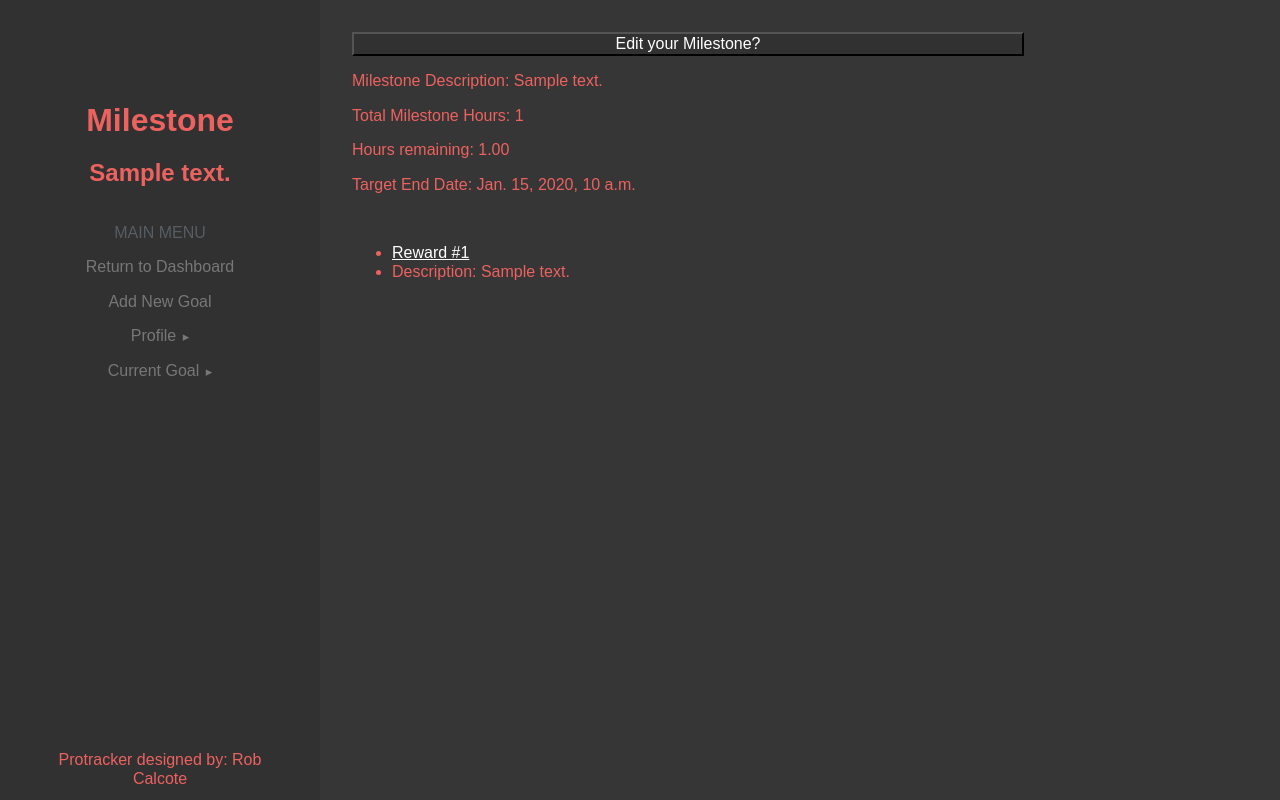
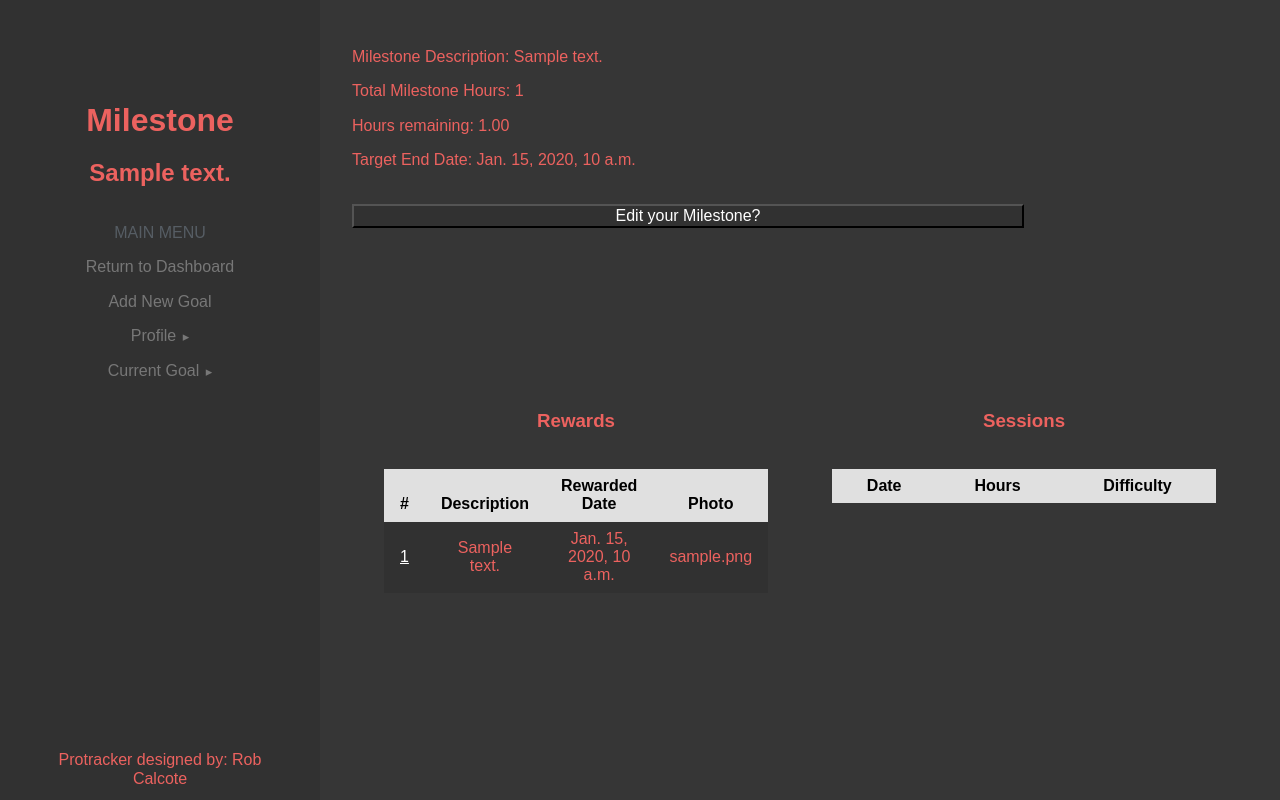
Before and after one commit to robcalcote/ten_thousand_hours, a Django app: page /tracker/1/milestone_detail/1/ in a window 1280 px wide. Run offline with Django 3.2, Linux system fonts and the light colour scheme; a user stored in the database is signed in; tables that the repository leaves empty hold one stand-in row (values such as "Sample post"); data that the repository does not hold is empty; some libraries are stand-ins or nearby versions.

Commit message:
forgot to commit last time...

```diff
--- a/protracker/static/tracker/style.css
+++ b/protracker/static/tracker/style.css
@@ -8,57 +8,59 @@
     box-sizing: border-box;
 }
 
-#layout {
-    height: 100%;
-    overflow:hidden;
-}
-
 a {
     color: white;
 }
 
 
+
+
 /* side bar is 1/4 of the page */
+#layout {
+    height: 100%;
+    overflow:hidden;
+}
 .left-bar {
     height: 100%;
     background-color: #313131;
     color: #ec625f;
     text-align: center;
 }
-
 .header {
     height: 25%;
 }
-
 h1 {
     padding: 70px 20px 0px 20px;
     margin: 0px;
     font: 2.125em;
 }
-
 h2 {
     text-align: center;
     padding: 20px;
     margin: 0px;
 }
-
 .nav-menu {
     height: 70%;
     background-color: #313131;
     color: #ec625f;
 }
-
 .footer-bar {
     height: 5%;
 }
-
 .footer-bar p {
     padding: 20px 0;
     margin: 0;
 }
 
 
+
+
 /* main bar is 3/4 of the page */
+h3 {
+    text-align: center;
+    padding: 10px;
+    margin: 0px;
+}
 .content {
     height: 100%;
     background-color: #363636;
@@ -74,7 +76,10 @@
 /* Overriding the above gutters for just the chart.js div */
 .content > .pure-g > div[class*="pure-u-1-1"] {
     padding: 0em;
-    box-sizing: border-box;
+}
+/* Overriding gutters for top_left and top_right titles */
+.content > #content-top > .pure-g > div[class="pure-u-1-2 section-title"] {
+    padding: 0em;
 }
 
 #content-top {
@@ -87,6 +92,14 @@
 
 .pure-u-1-1 {
     height: 100%;
+}
+
+/* Top-section layout organization */
+.top-half {
+    height: 90%;
+}
+.top-half-title {
+    height: 10%;
 }
 
 /* Add/Edit Forms */
@@ -157,3 +170,10 @@
 .pure-form > .pure-table thead, tbody {
     text-align: center;
 }
+th {
+    text-align: center;
+}
+/* base_detail pure tables to span 100% of width */
+.pure-table {
+    width: 100%;
+}
--- a/protracker/tracker/templates/tracker/base.html
+++ b/protracker/tracker/templates/tracker/base.html
@@ -90,7 +90,6 @@
         </div>
         <div class="content pure-u-3-4">
             <div class="content">
-                {% block breadcrumb %}{% endblock %}
                 {% block content %}{% endblock %}
             </div>
         </div>
--- /dev/null
+++ b/protracker/tracker/templates/tracker/base_detail.html
@@ -0,0 +1,29 @@
+{% extends "tracker/base.html" %}
+
+{% block content %}
+<div id="content-bottom" class="pure-g">
+    {% block chartjs %}{% endblock %}
+</div>
+
+<div  id="content-top">
+    <div class="pure-g top-half-title">
+        <div class="pure-u-1-2 section-title">
+            <h3>{% block top_left_title %}{% endblock %}</h3>
+        </div>
+        <div class="pure-u-1-2 section-title">
+            <h3>{% block top_right_title %}{% endblock %}</h3>
+        </div>
+    </div>
+
+    <div class="pure-g top-half">
+        <div class="pure-u-1-2">
+            {% block top_left_table %}{% endblock %}
+        </div>
+        <div class="pure-u-1-2">
+            {% block top_right_table %}{% endblock %}
+        </div>
+    </div>
+</div>
+
+
+{% endblock %}
--- a/protracker/tracker/templates/tracker/milestone_detail.html
+++ b/protracker/tracker/templates/tracker/milestone_detail.html
@@ -1,44 +1,79 @@
-{% extends "tracker/base.html" %}
+{% extends "tracker/base_detail.html" %}
 
 {% block header %}
 Milestone
 {% endblock %}
+
 {% block subheader %}
 {{ milestone.description }}
 {% endblock %}
 
-{% block content %}
-<form action="{% url 'tracker:milestone edit' goal.id milestone.id %}">
-    <input type="submit" value="Edit your Milestone?" />
-</form>
+{% block top_left_title %}
+Rewards
+{% endblock %}
 
+{% block top_right_title %}
+Sessions
+{% endblock %}
+
+{% block top_left_table %}
+<div id="reward-list">
+    <table class="pure-table pure-table-striped">
+        <thead>
+            <tr>
+                <th>#</th>
+                <th>Description</th>
+                <th>Rewarded Date</th>
+                <th>Photo</th>
+            </tr>
+        </thead>
+        <tbody>
+            {% for reward in milestone.reward_set.all %}
+            <tr>
+                <td><a href="{% url 'tracker:reward detail' goal.id reward.id %}">{{ reward.id }}</a></td>
+                <td>{{ reward.description }}</td>
+                <td>{{ reward.rewarded_date }}</td>
+                <td>{{ reward.photo }}</td>
+            </tr>
+            {% endfor %}
+        </tbody>
+    </table>
+</div>
+{% endblock %}
+
+{% block top_right_table %}
+<div id="session-list">
+    <table class="pure-table pure-table-striped">
+        <thead>
+            <tr>
+                <th>Date</th>
+                <th>Hours</th>
+                <th>Difficulty</th>
+            </tr>
+        </thead>
+        <tbody>
+            {% for session in milestone.session_set.all %}
+            <tr>
+                <td><a href="{% url 'tracker:session detail' goal.id session.id %}">{{ session.date }}</a></td>
+                <td>{{ session.hour_count }}</td>
+                <td>{{ session.get_difficulty_display }}</td>
+            </tr>
+            {% endfor %}
+        </tbody>
+    </table>
+</div>
+{% endblock %}
+
+
+{% block chartjs %}
+<div class="pure-u-1-1">
     <p>Milestone Description: {{ milestone.description }}</p>
     <p>Total Milestone Hours: {{ milestone.hours }}</p>
     <p>Hours remaining: {{ milestone.hours_remaining }}</p>
     <p>Target End Date: {{ milestone.end_date }}</p>
     </br>
-<ul>
-    {% for reward in milestone.reward_set.all %}
-    <li class="section-header">
-        <a href="{% url 'tracker:reward detail' goal.id reward.id %}">Reward #{{ reward.id }}</a>
-    </li>
-    <li>Description: {{ reward.description }}</li>
-    </br>
-    {% endfor %}
-</ul>
-
-<ul>
-    {% for session in milestone.session_set.all %}
-    <li class="section-header">
-        <a href="{% url 'tracker:session detail' goal.id session.id %}">Session #{{ session.id }}</a>
-    </li>
-    <li>Date: {{ session.date }}</li>
-    <li>Hours: {{ session.hour_count }}</li>
-    <li>Difficulty: {{ session.difficulty }}</li>
-    <br>
-    {% endfor %}
-</ul>
-
-
-
+    <form action="{% url 'tracker:milestone edit' goal.id milestone.id %}">
+        <input type="submit" value="Edit your Milestone?" />
+    </form>
+</div>
 {% endblock %}
```
Also changed, not shown: protracker/tracker/templates/tracker/goal_detail.html (+23 -21 lines). Lines whose indentation alone changed are shown as unchanged.
